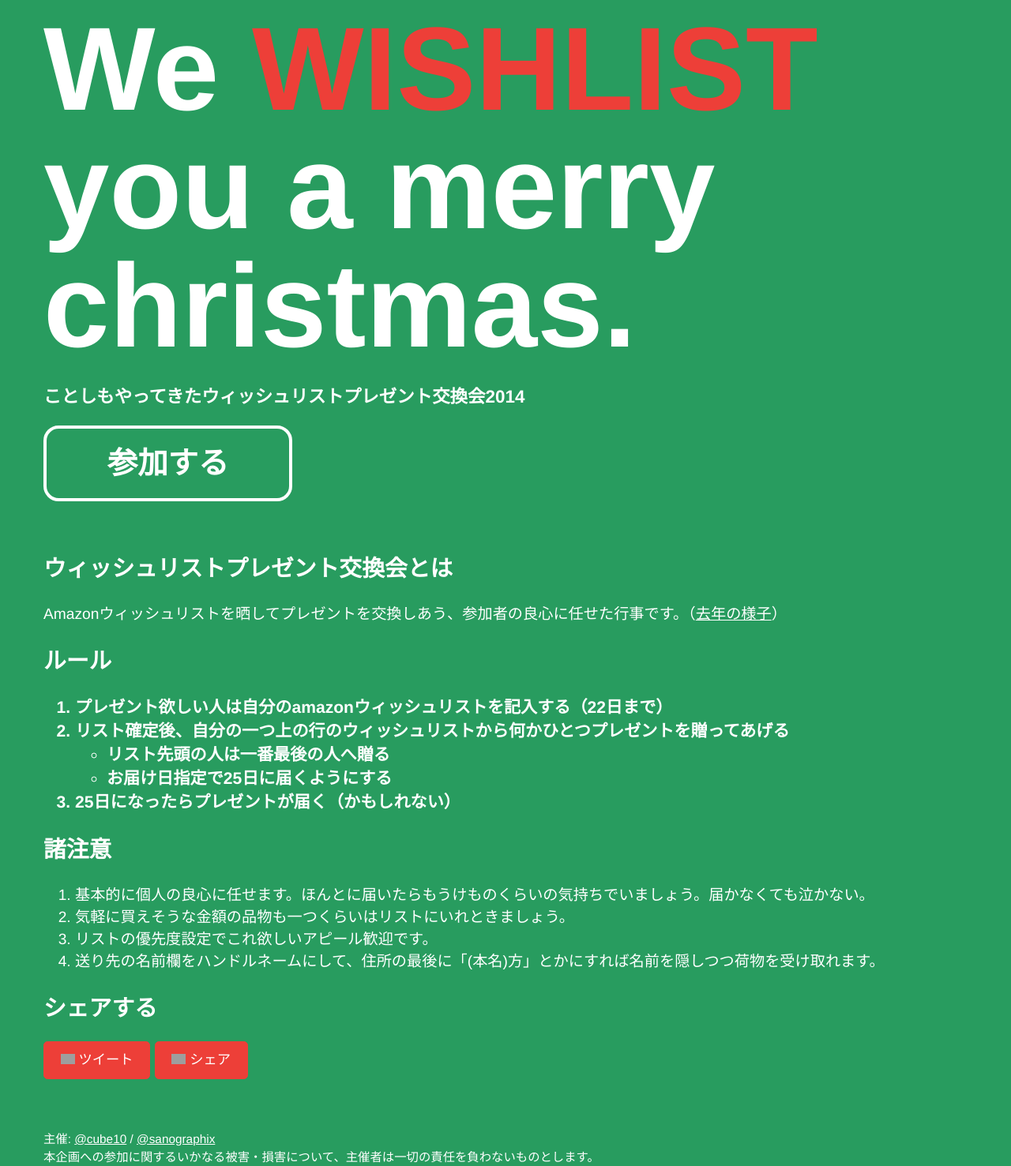
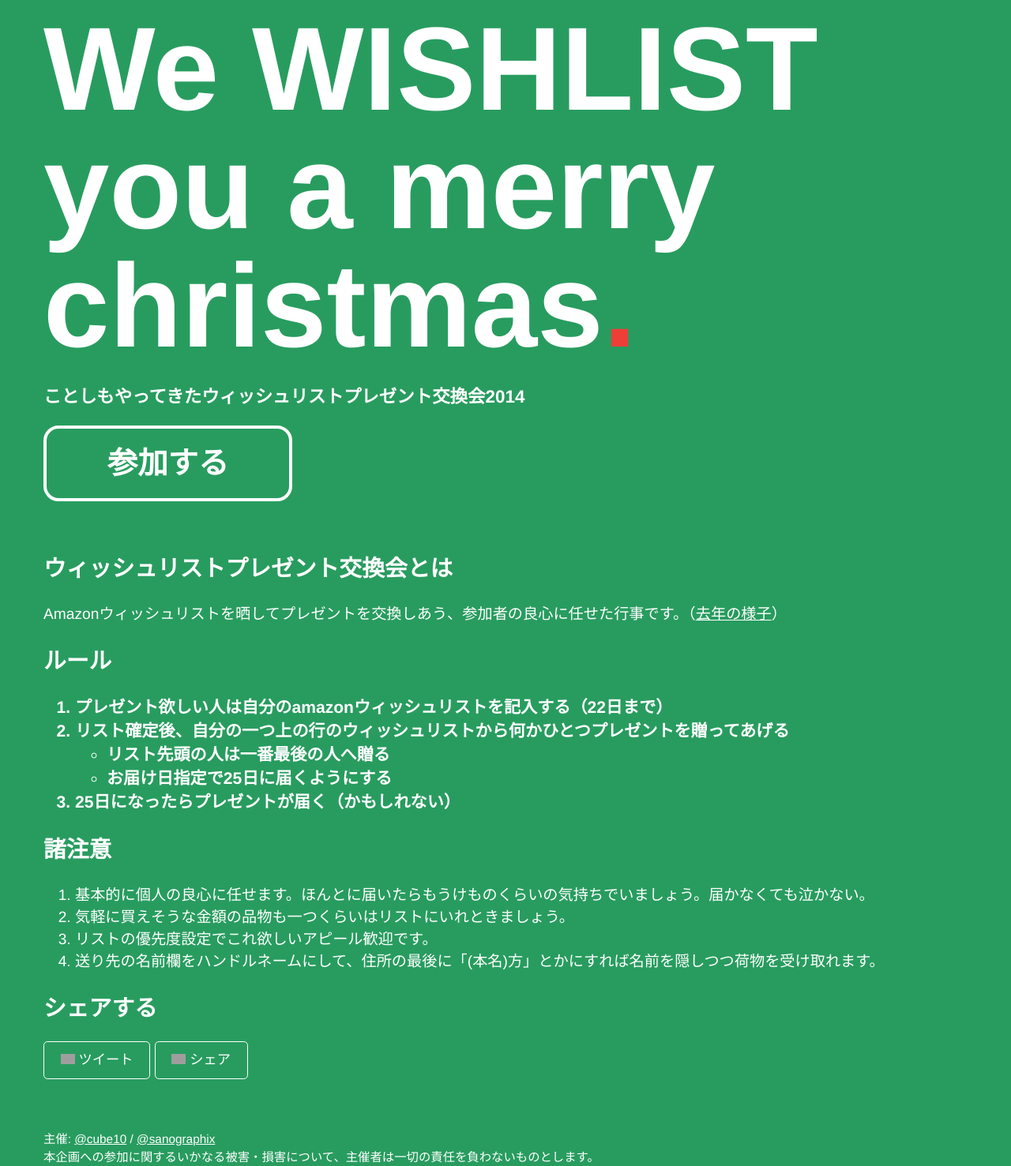
Before and after one commit to sanographix/wishlist-2014, a website: page index.html in a window 1280 px wide. Shown: the part 46-1523 px from the top of the page at 79% size. Drawn offline with nearby package versions, Linux system fonts and the light colour scheme; grey boxes are pictures that could not be loaded.

Commit message:
差し色激しかった

```diff
--- a/index.html
+++ b/index.html
@@ -42,7 +42,7 @@
 
   <div class="container">
     <header class="section">
-      <h1>We <span style="color: #ed3f38;">WISHLIST</span> you a merry christmas.</h1>
+      <h1>We WISHLIST you a merry christmas<span style="color: #ed3f38;">.</span></h1>
       <h3>ことしもやってきたウィッシュリストプレゼント交換会2014</h3>
       <div class="btn-wrapper">
         <a href="https://docs.google.com/spreadsheets/d/1d2hBQaulMERQaYIw39O_9bN8tu9lgiVpNmwYas_zh7g/edit?usp=sharing" class="btn btn-large" onClick="ga('send', 'event', 'join', 'Click');">参加する</a>
@@ -72,11 +72,11 @@
         <li>送り先の名前欄をハンドルネームにして、住所の最後に「(本名)方」とかにすれば名前を隠しつつ荷物を受け取れます。</li>
       </ol>
       <h2>シェアする</h2>
-      <a href="https://twitter.com/share?text=【クリスマスパーティを開く暇もない現代社会の皆様へお知らせです】 ことしもやってきたウィッシュリストプレゼント交換会2014" class="btn btn-tw btn-primary" onClick="ga('send', 'event', 'share-twitter', 'Click');">
+      <a href="https://twitter.com/share?text=【クリスマスパーティを開く暇もない現代社会の皆様へお知らせです】 ことしもやってきたウィッシュリストプレゼント交換会2014" class="btn btn-tw" onClick="ga('send', 'event', 'share-twitter', 'Click');">
         <img src="http://static.tumblr.com/xlsgtjb/mmZndl3sh/twitter.svg" width="18px">
         ツイート
       </a>
-      <a href="http://www.facebook.com/sharer.php?u=http://sanographix.github.io/wishlist-2014" class="btn btn-fb btn-primary" onClick="ga('send', 'event', 'share-fb', 'Click');">
+      <a href="http://www.facebook.com/sharer.php?u=http://sanographix.github.io/wishlist-2014/" class="btn btn-fb" onClick="ga('send', 'event', 'share-fb', 'Click');">
         <img src="http://static.tumblr.com/xlsgtjb/dB1ndl3rn/facebook.svg" width="18px">
         シェア
       </a>
```
